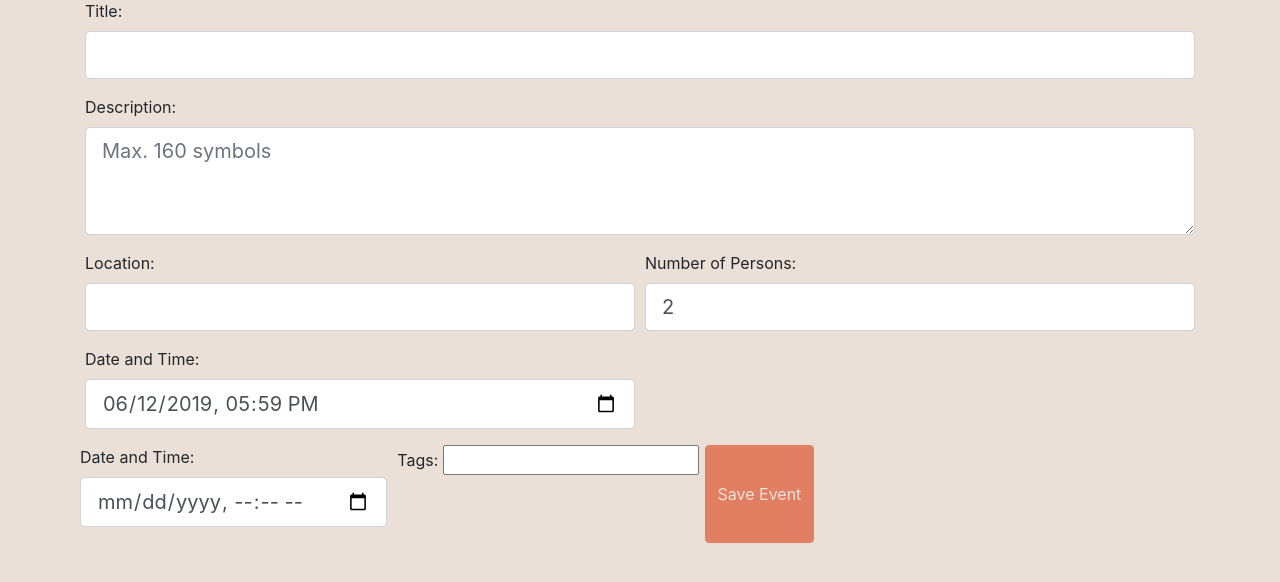
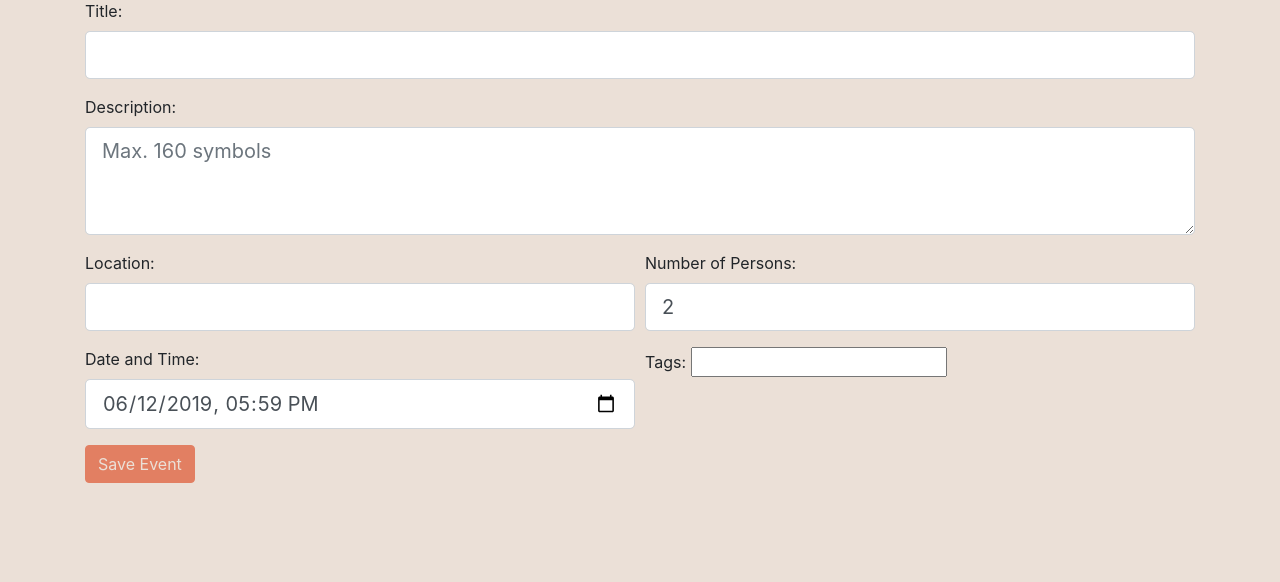
Before and after one commit to alicekore/Meet-and-Eat, a Django app: page /event/create/ in a window 1280 px wide. Shown: the part 127-709 px from the top of the page. Run offline with Django 3.2, Linux system fonts and the light colour scheme; the visitor is signed in with stand-in values (Sample User, id 1); some libraries are stand-ins or nearby versions.

Commit message:
merge fix?

```diff
--- a/meeteat/meetandeat/templates/meetandeat/forms/event-form.html
+++ b/meeteat/meetandeat/templates/meetandeat/forms/event-form.html
@@ -60,17 +60,6 @@
                 {% if form.datetime.errors %}<div class="invalid-feedback">Give a correct date and time</div>
                 {%  endif %}
             </div>
-            <div class="form-row">
-                <div class="form-group col-md-6">
-                    <label for="datetime">Date and Time:</label>
-                    <input type="datetime-local"
-                        class="form-control form-control-lg {% if form.datetime.errors %}is-invalid{%  endif %}"
-                        id="datetime" name="datetime"
-                        {% if form.datetime.value %}value="{{ form.datetime.value | date:'Y-m-d'}}T{{form.datetime.value| localtime | date:'H:i'}}"
-                        {% endif %} pattern="[0-9]{4}-[0-9]{2}-[0-9]{2}T[0-9]{2}:[0-9]{2}" required>
-                    {% if form.datetime.errors %}<div class="invalid-feedback">Give a correct date and time</div>
-                    {%  endif %}
-                </div>
             <div class="form-group col-md-6">
                 <label for="tags">Tags:</label>
                 <!-- do not render manually -->
--- a/meeteat/meetandeat/views.py
+++ b/meeteat/meetandeat/views.py
@@ -92,7 +92,7 @@ class EventCreate(CreateView):
     model = Event
     template_name = 'meetandeat/create-event.html'
     form_class = EventForm
-    # success_url = reverse_lazy('meetandeat:index')
+    success_url = reverse_lazy('meetandeat:index')
 
     def form_valid(self, form):
         form.instance.user = self.request.user
```
Lines whose indentation alone changed are shown as unchanged.
